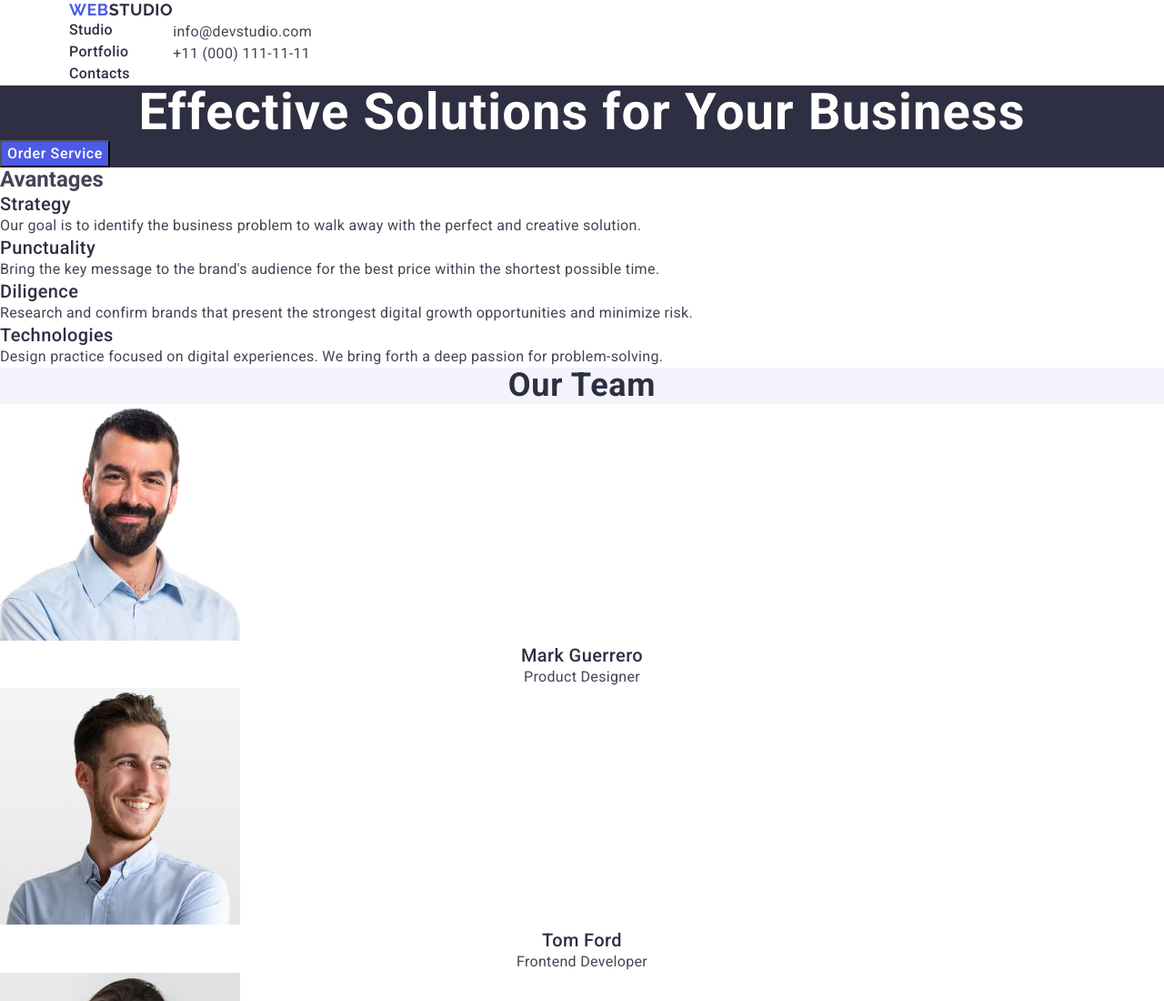
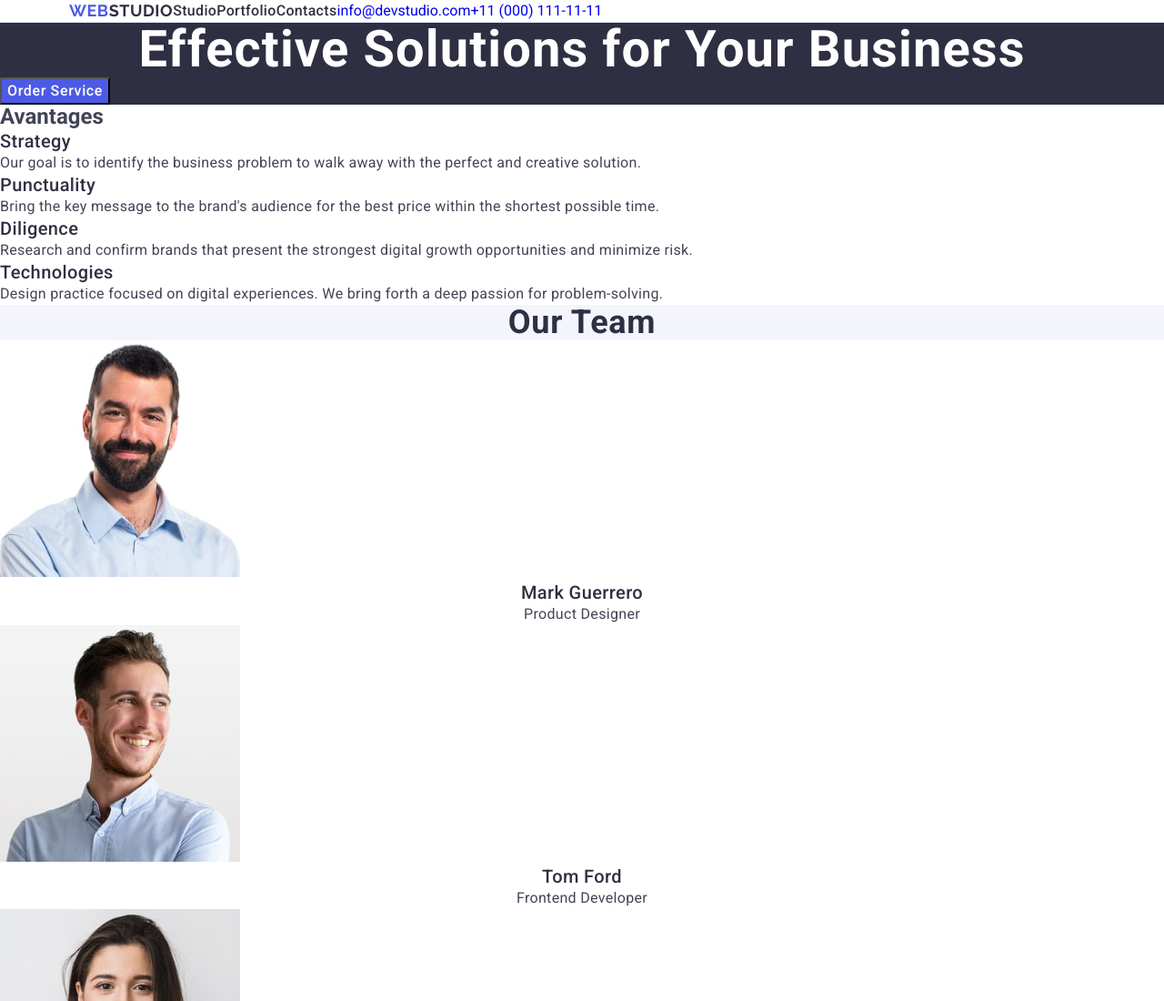
Before and after one commit to Elis89-lgtm/goit-markup-hw-03, a plain HTML site: page index.html in a window 1280 px wide. Shown: the top 1100 px of the page at 91% size. Drawn offline with nearby package versions, Linux system fonts and the light colour scheme.

Commit message:
add styles file

```diff
--- a/css/styles.css
+++ b/css/styles.css
@@ -39,6 +39,15 @@ ul {
   padding: 0 15px;
   margin: 0 auto;
 }
+.header-nav {
+  display: flex;
+  align-items: center;
+}
+
+.nav-list {
+  display: flex;
+  align-items: center;
+}
 .logo {
   font-family: "Raleway", sans-serif;
   font-weight: 700;
@@ -69,7 +78,11 @@ ul {
   font-style: normal;
 }
 
-.contacts-link {
+.contacts-list {
+  display: flex;
+  align-items: center;
+}
+ntacts-link {
   font-size: 16px;
   line-height: 1.5;
   letter-spacing: 0.02em;
```
